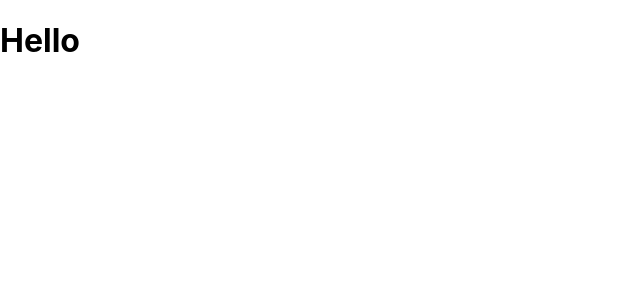
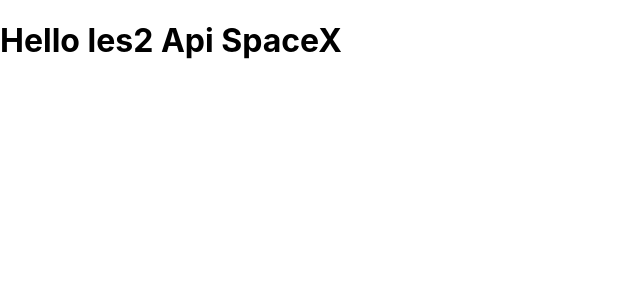
Before and after one commit to RakMykola/reactjune22, a React (Create React App) app: page / in a window 1280 px wide. Shown: the top 300 px of the page, without its empty margins (0-640 px from the left). Built offline with nearby package versions, Linux system fonts and the light colour scheme.

Commit message:
add les2

```diff
--- a/src/App.js
+++ b/src/App.js
@@ -2,7 +2,7 @@
 function App() {
   return (
     <div>
-      <h1>Hello</h1>
+      <h1>Hello les2 Api SpaceX</h1>
     </div>
   );
 }
```
